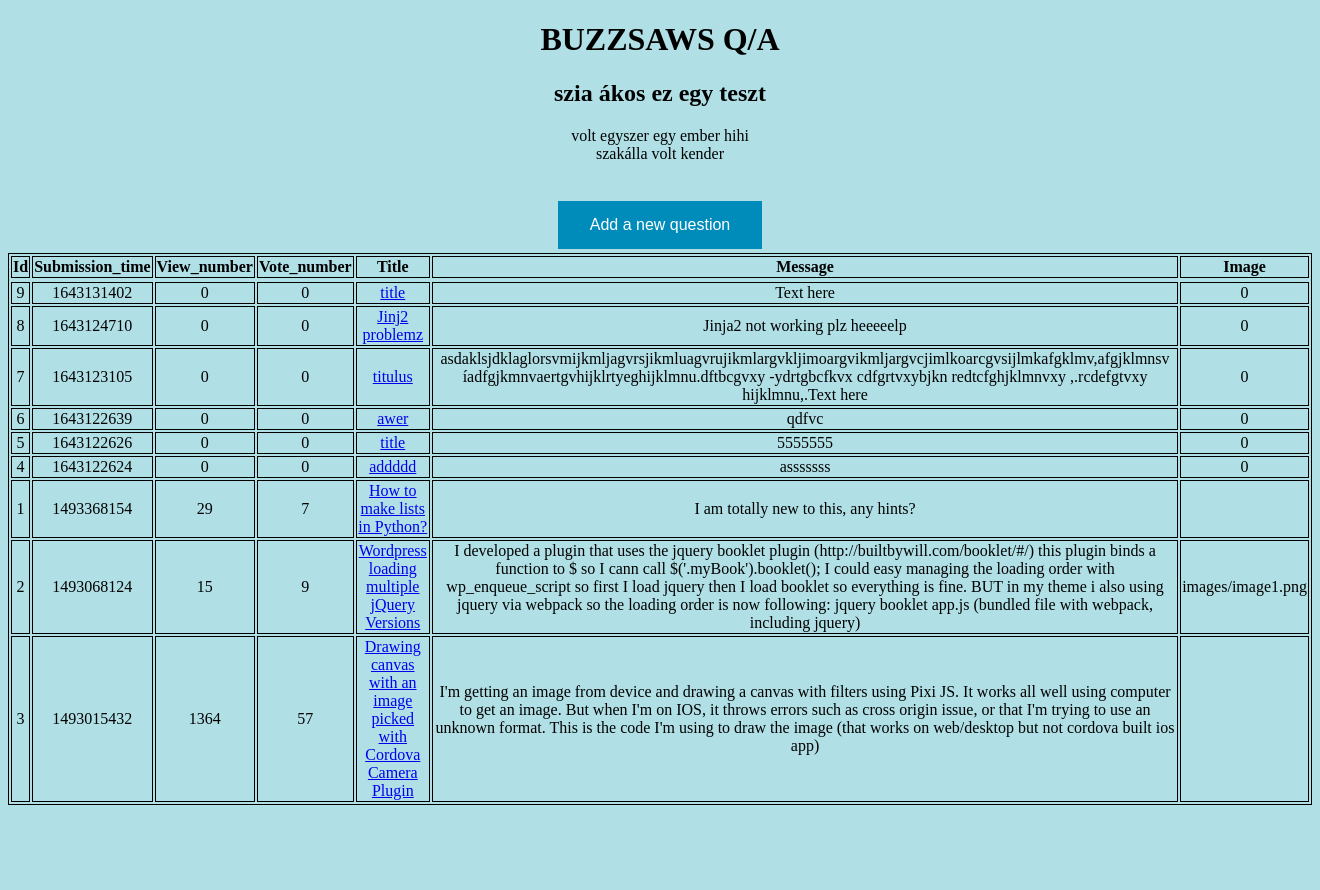
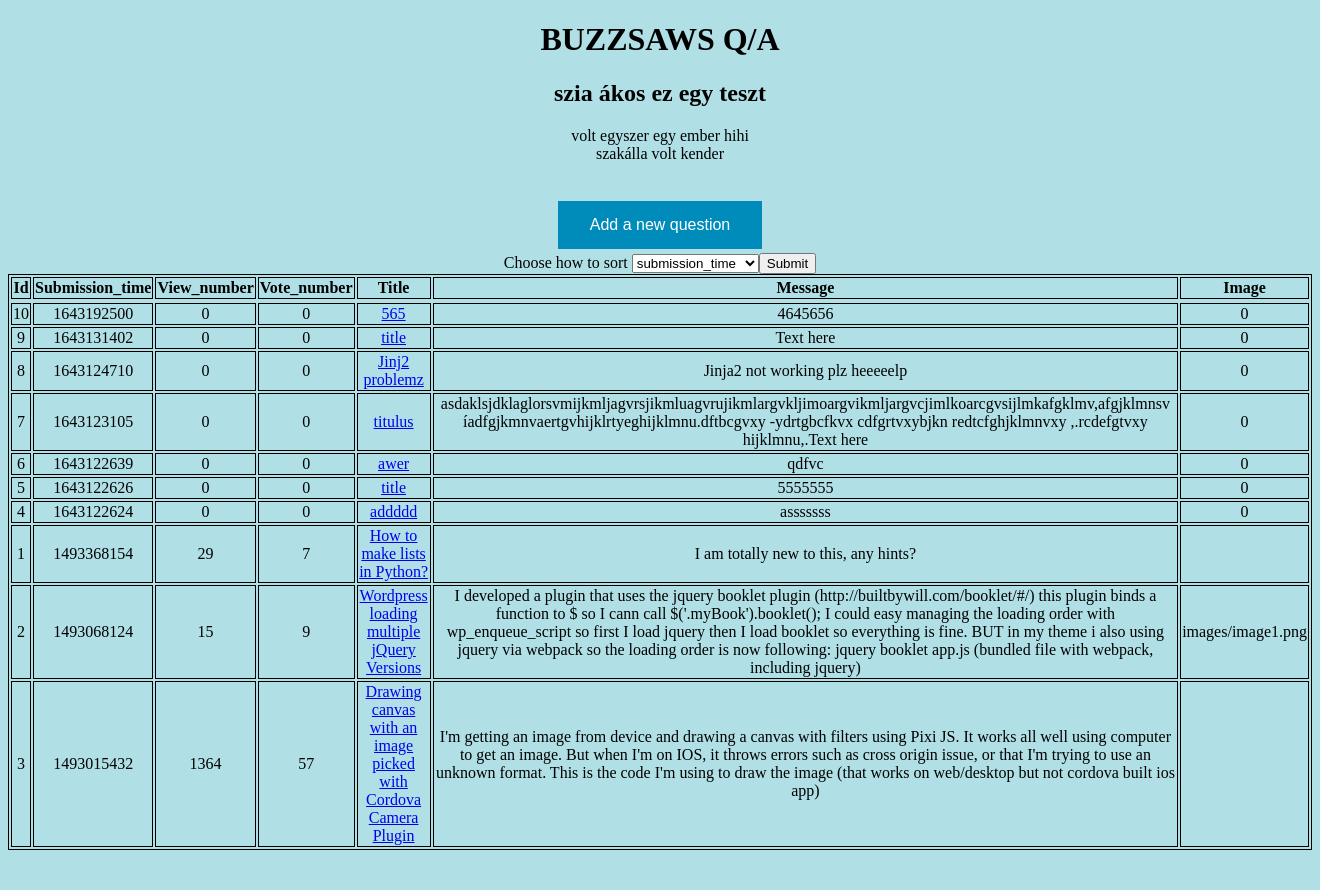
Before and after one commit to karcagiakos/ask-mate-3, a Flask app: page / in a window 1320 px wide. Shown: the top 890 px of the page. Run offline with Flask 2, Linux system fonts and the light colour scheme; some libraries are stand-ins or nearby versions.

Commit message:
sorting tryhard

```diff
--- a/connection.py
+++ b/connection.py
@@ -17,5 +17,10 @@ def write_questions(data):
         for dicts in data:
             writer.writerow(dicts)
 
-def write_answer():
-    pass
+def write_answer(data):
+    with open('sample_data/answer.csv', 'w') as file:
+        fieldnames = ['id', 'submission_time', 'vote_number', 'question_id', 'message', 'image']
+        writer = csv.DictWriter(file, fieldnames=fieldnames)
+        writer.writeheader()
+        for dicts in data:
+            writer.writerow(dicts)
--- a/sample_data/question.csv
+++ b/sample_data/question.csv
@@ -1,4 +1,5 @@
 id,submission_time,view_number,vote_number,title,message,image
+9,1643131402,0,0,title,Text here,0
 8,1643124710,0,0,Jinj2 problemz,Jinja2 not working plz heeeeelp,0
 7,1643123105,0,0,titulus,"asdaklsjdklaglorsvmijkmljagvrsjikmluagvrujikmlargvkljimoargvikmljargvcjimlkoarcgvsijlmkafgklmv,afgjklmnsv íadfgjkmnvaertgvhijklrtyeghijklmnu.dftbcgvxy -ydrtgbcfkvx cdfgrtvxybjkn redtcfghjklmnvxy ,.rcdefgtvxy hijklmnu,.Text here",0
 6,1643122639,0,0,awer,qdfvc,0
@@ -17,4 +18,4 @@ app.js (bundled file with webpack, including jquery)",images/image1.png
 3,1493015432,1364,57,Drawing canvas with an image picked with Cordova Camera Plugin,"I'm getting an image from device and drawing a canvas with filters using Pixi JS. It works all well using computer to get an image. But when I'm on IOS, it throws errors such as cross origin issue, or that I'm trying to use an unknown format.
 
 This is the code I'm using to draw the image (that works on web/desktop but not cordova built ios app)",
-9,1643131402,0,0,title,Text here,0
+10,1643192500,0,0,565,4645656,0
--- a/server.py
+++ b/server.py
@@ -7,14 +7,26 @@ app = Flask(__name__)
 
 
 
-@app.route("/")
+@app.route("/", methods=['GET', 'POST'])
 def main():
-    return render_template('main_page.html', data=connection.read_questions())
+    data = connection.read_questions()
+    if request.method == 'POST':
+        data = sorted(data, key=lambda x: x[request.form[options['name']]])
+        connection.write_questions(data)
+        return redirect('/list')
+    return render_template('main_page.html', data=data)
 
 
-@app.route("/list")
-def list_questions():
-    return render_template('main_page.html', data=connection.read_questions())
+@app.route("/list", methods=['GET', 'POST'])
+def list_questions(sort_by='submission_time'):
+    data = connection.read_questions()
+    if request.method == 'POST':
+        ordering_by = request.form['headers']
+
+        # data = sorted(data, key=lambda x: x[request.form[option['name']]])
+        # connection.write_questions(data)
+        return redirect('/list')
+    return render_template('main_page.html', data=data)
 
 @app.route("/questions/<int:id>")
 def get_answers(id):
@@ -34,17 +46,20 @@ def get_answers(id):
 @app.route("/questions/<int:id>/new-answer", methods=['GET', 'POST'])
 def get_new_answers(id):
     saved_data = {}
+    answers = connection.read_answers()
     if request.method == 'POST':
-        x = request.form.to_dict()
-        print(x)
-        return redirect('/list')
-        # saved_data['id'] = id
-        # saved_data['submission_time'] = int(time.time())
-        #  saved_data['vote_number'] =
-        # saved_data['question_id'] = id
-        # saved_data['message'] =
-        # saved_data['image']
-
+        # x = request.form.to_dict()
+        # print(x)
+        # return redirect(url_for('get_answers')
+        saved_data['id'] = len(answers) + 1
+        saved_data['submission_time'] = int(time.time())
+        saved_data['vote_number'] = 0
+        saved_data['question_id'] = id
+        saved_data['message'] = request.form['answer']
+        saved_data['image'] = 0
+        answers.append(saved_data)
+        connection.write_answer(answers)
+        return redirect(url_for('get_answers', id=id))
     return render_template('new_answer.html', id=id)
 
 
--- a/templates/main_page.html
+++ b/templates/main_page.html
@@ -18,7 +18,18 @@
 
    <!--  <a href="/add_question">Add a new question</a> -->
 
-     <table>
+<form action="/list" method="post">
+<label for="sorter">Choose how to sort</label>
+<select name="headers" id="sorter">
+    <option name="submission_time" value="submission_time">submission_time</option>
+      <option name="title" value="title">title</option>
+      <option name="message" value="message">message</option>
+      <option name="number_of_views" value="number_of_views">number_of_views</option>
+      <option name="number_of_votes" value="number_of_votes">number_of_votes</option>
+    <input type="submit">
+</select>
+</form>
+        <table>
      <tr>
     {% for key in data[0].keys() %}
      <th>
@@ -32,7 +43,7 @@
       {% if key == 'title' %}
           <td><a id="{{ dicts['id'] }}" href="/questions/{{ dicts['id'] }}">{{ value }}</a></td>
          {% else %}
-            <td>{{ value }}</td>
+            <td>{{ value}}</td>
          {% endif %}
 
 
--- a/templates/new_answer.html
+++ b/templates/new_answer.html
@@ -9,7 +9,7 @@
 {% block body %}
 <form action="{{url_for('get_new_answers', id=id)}}" , method="post">
     <!--<label for="question">Question:</label> -->
-    <textarea rows="10" cols="20" name="message">New answer here
+    <textarea rows="10" cols="20" name="answer">New answer here
 </textarea> <br>
     <button class="button button1" type="submit">Submit</button>
 </form>
```
Also changed, not shown: sample_data/answer.csv (+7 -2 lines).
